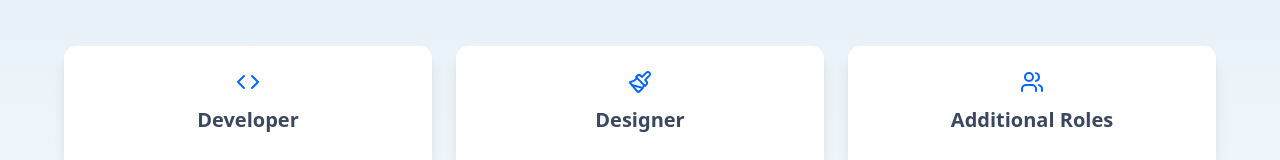
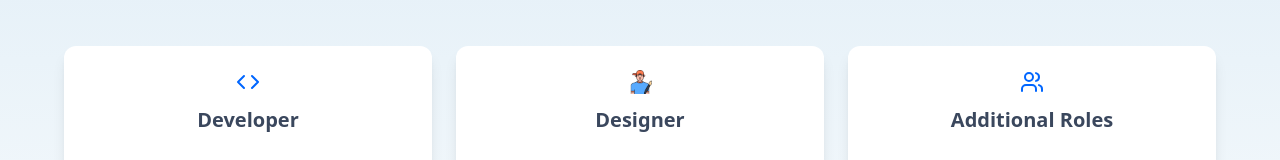
Before and after one commit to akshaysalekar17/Calculator, a React (Vite) app: page / in a window 1280 px wide. Shown: the part 298-458 px from the top of the page. Built offline with nearby package versions, Linux system fonts and the light colour scheme.

Commit message:
Replace designer icon image
Uploaded a new image to replace the existing designer icon in the ResourceCard component.
[skip gpt_engineer]

```diff
--- a/src/components/Calculator.tsx
+++ b/src/components/Calculator.tsx
@@ -1,6 +1,6 @@
 import { useState } from "react";
 import { ResourceCard } from "./ResourceCard";
-import { Code, Paintbrush, Users } from "lucide-react";
+import { Code, Users } from "lucide-react";
 import { Button } from "./ui/button";
 import { useToast } from "./ui/use-toast";
 import { Card, CardContent, CardHeader, CardTitle } from "./ui/card";
@@ -155,7 +155,7 @@ export function Calculator() {
               onEngagementChange={(engagement) =>
                 updateResource("designer", { engagement })
               }
-              icon={<Paintbrush className="w-6 h-6 text-calculator-blue" />}
+              icon={<img src="/lovable-uploads/b219b666-20ff-4514-a20c-2b833baf9d94.png" alt="Designer" className="w-6 h-6" />}
             />
             <ResourceCard
               title="Additional Roles"
```
Also changed, not shown: public/lovable-uploads/b219b666-20ff-4514-a20c-2b833baf9d94.png (added).
